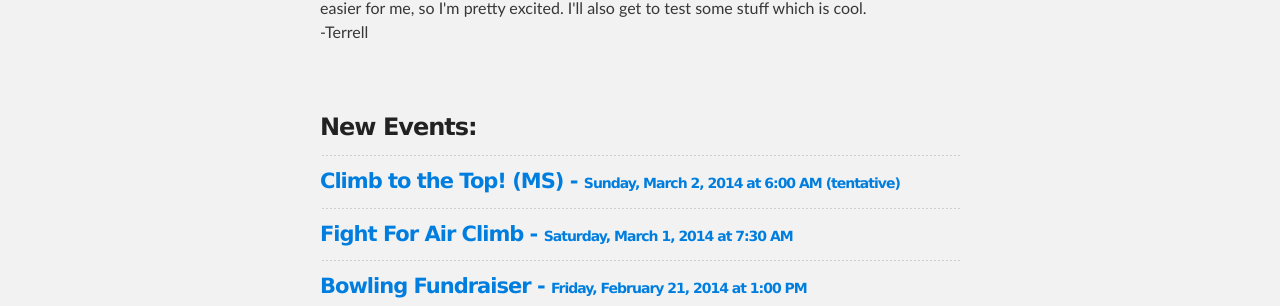
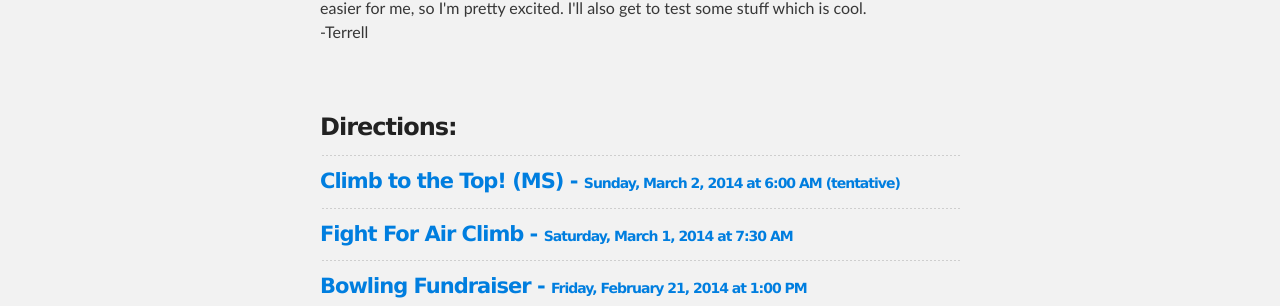
Before and after one commit to terrellthemtaguy/terrellthemtaguy.github.io, a Jekyll site: the page built from index.html, in a window 1280 px wide. Shown: the part 394-700 px from the top of the page. Built offline with Jekyll 4.4.1, drawn with Linux system fonts in a browser that asks for light colours.

Commit message:
Updated index.html

```diff
--- a/index.html
+++ b/index.html
@@ -22,7 +22,7 @@ published: true
       </p>
   </section>
   <section class="inner">
-   <h3>New Events:</h3>
+   <h3>Directions:</h3>
    <hr align="LEFT">
   {% for direction in site.posts %}
     <h4><a href="{{ direction.url }}">{{ direction.title }} - <span style="font-size: 14px;">{{ direction.time }}</span></a></h4>
```
